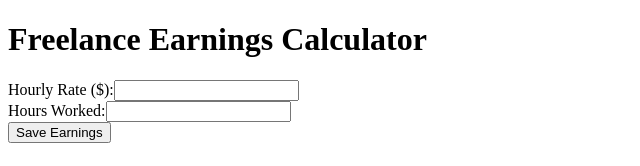
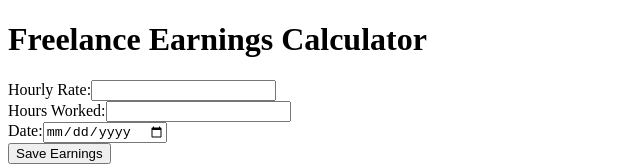
Before and after one commit to mavictorino/freelance-earnings-calculator, a React (Vite) app: page / in a window 1280 px wide. Shown: the top 166 px of the page, without its empty margins (0-640 px from the left). Built offline with nearby package versions, Linux system fonts and the light colour scheme; no server answers.

Commit message:
updates Earnings Form with Firebase connection

```diff
--- a/src/components/EarningsForm.jsx
+++ b/src/components/EarningsForm.jsx
@@ -1,55 +1,99 @@
 import React, { useState } from "react";
+import { db } from "../services/firebaseConfig";
+import { collection, addDoc } from "firebase/firestore";
 
 const EarningsForm = ({ onSaveEarnings }) => {
-    const [hourlyRate, setHourlyRate] = useState("");
-    const [hoursWorked, setHoursWorked] = useState("");
-    const [date, setDate] = useState("");
+  const [formData, setFormData] = useState({
+    hourlyRate: "",
+    hoursWorked: "",
+    date: "",
+  });
 
-    const handleSubmit = (e) => {
+  const [error, setError] = useState("");
+
+  const handleChange = (e) => {
+    setFormData({
+      ...formData,
+      [e.target.name]: e.target.value,
+    });
+  };
+
+  const handleSubmit = async (e) => {
     e.preventDefault();
+
+    const { hourlyRate, hoursWorked, date } = formData;
+
+    //validaiton
+    if (!hourlyRate || !hoursWorked || !date) {
+      setError("All fields are required!");
+      return;
+    }
+    if (isNaN(hourlyRate) || isNaN(hoursWorked)) {
+      setError("Hourly rate and hours worked must be numbers!");
+      return;
+    }
+    if (hourlyRate <= 0 || hoursWorked <= 0) {
+      setError("Values must be greater than 0.");
+      return;
+    }
 
     const dailyEarnings = parseFloat(hourlyRate) * parseFloat(hoursWorked);
 
-        onSaveEarnings({
+
+    try {
+      const docRef = await addDoc(collection(db, "earnings"), {
         date,
         hourlyRate: parseFloat(hourlyRate),
         hoursWorked: parseFloat(hoursWorked),
         dailyEarnings,
       });
+      console.log("Document written with ID: ", docRef.id);
 
-        setHourlyRate("");
-        setHoursWorked("");
-        setDate("");
+      // Reset form
+      setFormData({ hourlyRate: "", hoursWorked: "", date: "" });
+      setError("");
+    } catch (err) {
+      console.error("Error adding document: ", err);
+      setError("Failed to save data, please try again.");
+    }
   };
 
   return (
     <form onSubmit={handleSubmit}>
+      {error && <p style={{ color: "red" }}>{error}</p>}
       <div>
-                <label>Hourly Rate ($):</label>
+        <label htmlFor="hourlyRate">Hourly Rate:</label>
         <input
-                    type="number"
-                    value={hourlyRate}
-                    onChange={(e) => setHourlyRate(e.target.value)}
-                    required
-                    step="0.01"
-                    min="0"
+          type="text"
+          id="hourlyRate"
+          name="hourlyRate"
+          value={formData.hourlyRate}
+          onChange={handleChange}
         />
-
       </div>
       <div>
-                <label>Hours Worked:</label>
+        <label htmlFor="hoursWorked">Hours Worked:</label>
         <input
-                    type="number"
-                    value={hoursWorked}
-                    onChange={(e) => setHoursWorked(e.target.value)}
-                    required
-
+          type="text"
+          id="hoursWorked"
+          name="hoursWorked"
+          value={formData.hoursWorked}
+          onChange={handleChange}
         />
       </div>
-
+      <div>
+        <label htmlFor="date">Date:</label>
+        <input
+          type="date"
+          id="date"
+          name="date"
+          value={formData.date}
+          onChange={handleChange}
+        />
+      </div>
       <button type="submit">Save Earnings</button>
     </form>
   );
-}
+};
 
 export default EarningsForm;
```
Lines whose indentation alone changed are shown as unchanged.
